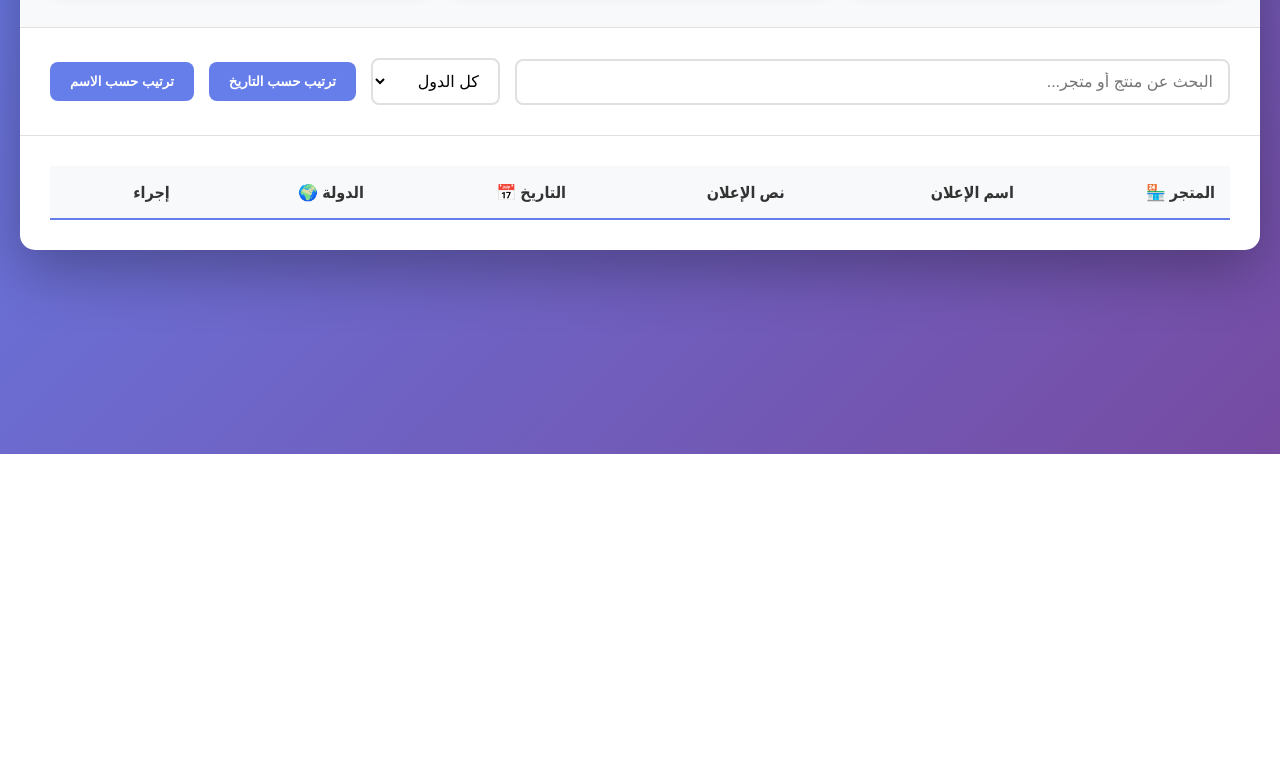
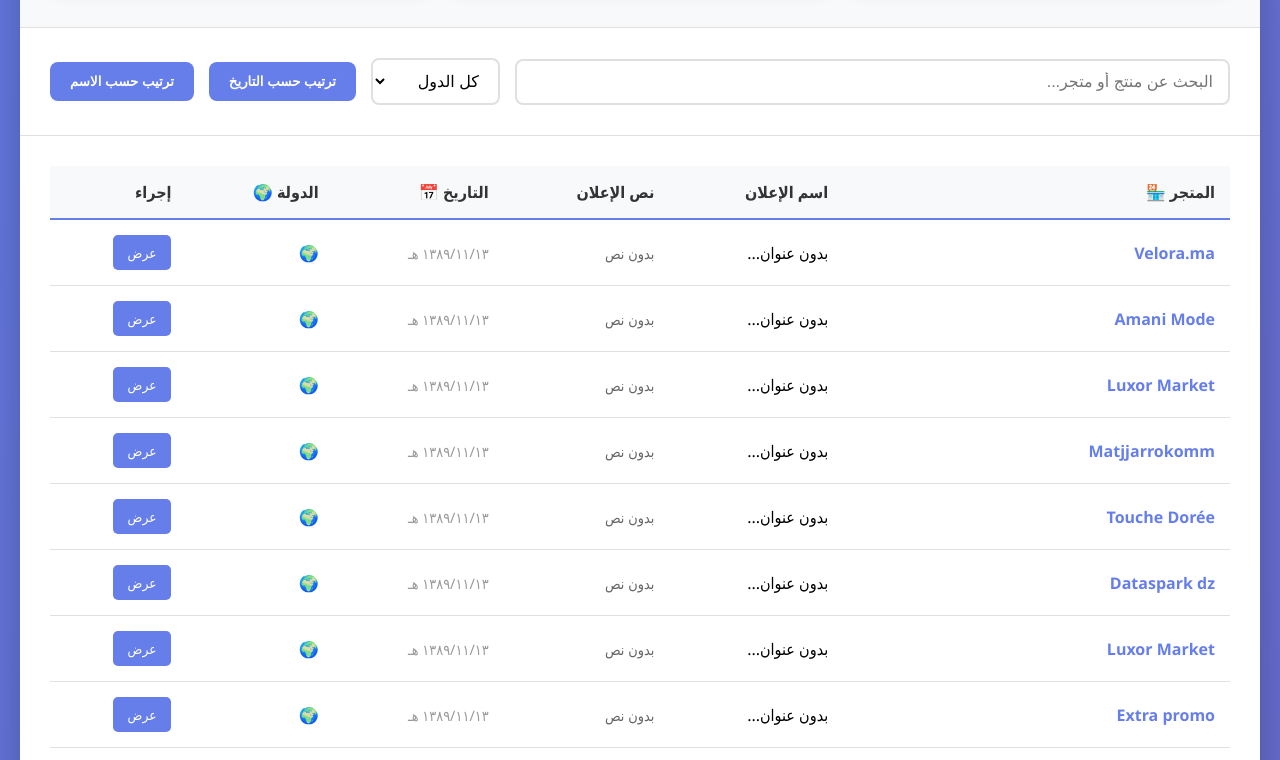
Before and after one commit to aissahichourr-stack/fb-ads-viewer, a website: page index.html in a window 1280 px wide. Shown: the part 346-1106 px from the top of the page. Before the commit the page ends 800 px from the top, so only its background shows below. Drawn offline with Linux system fonts and the light colour scheme.

Commit message:
Fix: Replace function name numbers (250, 260, 265) with renderTable

```diff
--- a/index.html
+++ b/index.html
@@ -257,7 +257,7 @@
             document.getElementById('totalCategories').textContent = Math.max(1, categories.size);
         }
 
-        function 250
+        function renderTable
             () {
             const tbody = document.getElementById('tableBody');
             const emptyMsg = document.getElementById('emptyMessage');
@@ -302,7 +302,7 @@
                 const text = (ad.message + ' ' + ad.page_name).toLowerCase();
                 return text.includes(search);
             });
-            260
+            renderTable
                               ();
         });
 
@@ -312,7 +312,7 @@
             } else if (type === 'name') {
                 filteredAds.sort((a, b) => (a.page_name || '').localeCompare(b.page_name || ''));
             }
-            265
+            renderTable
                 ();
         }
 
```
